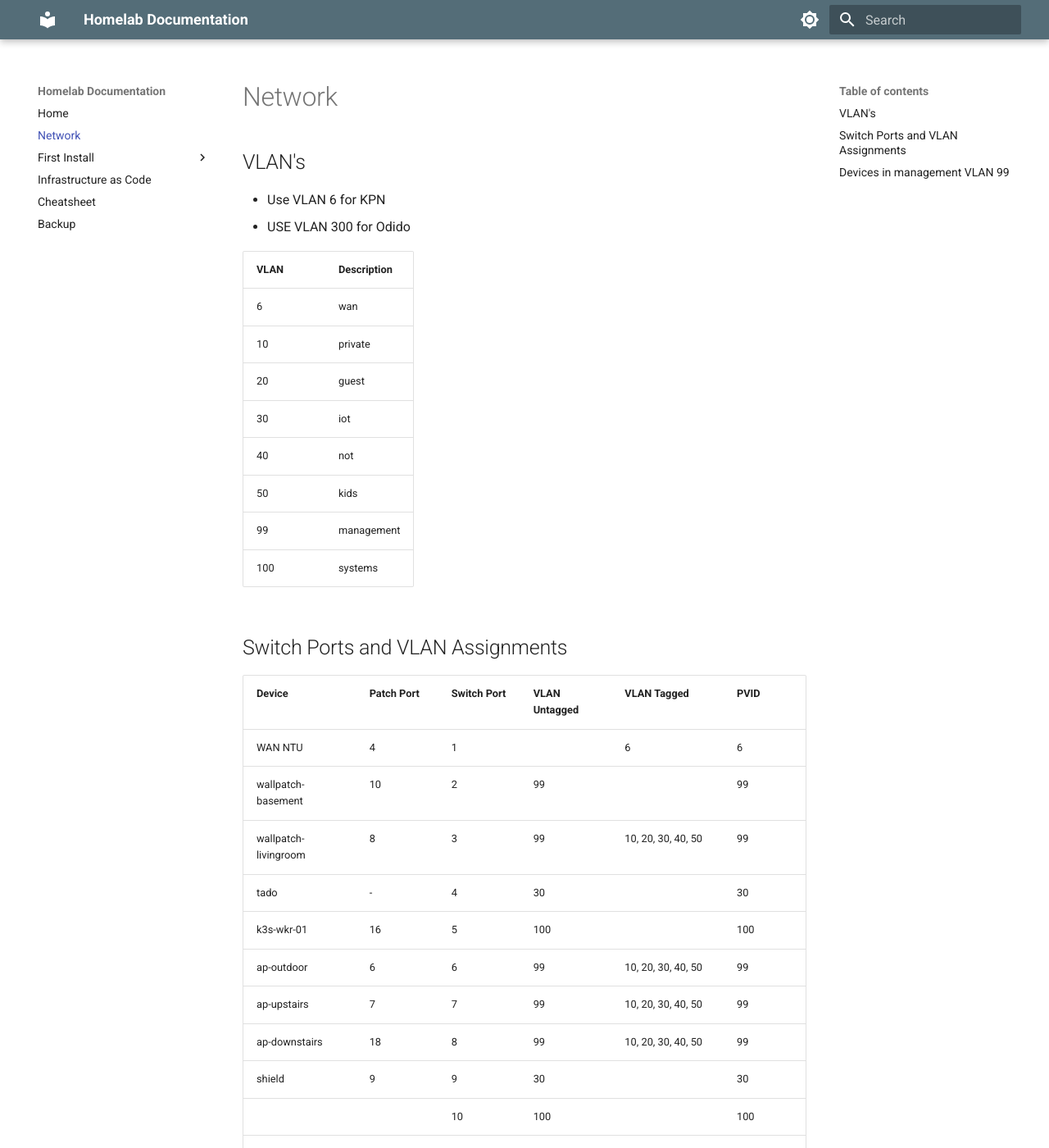
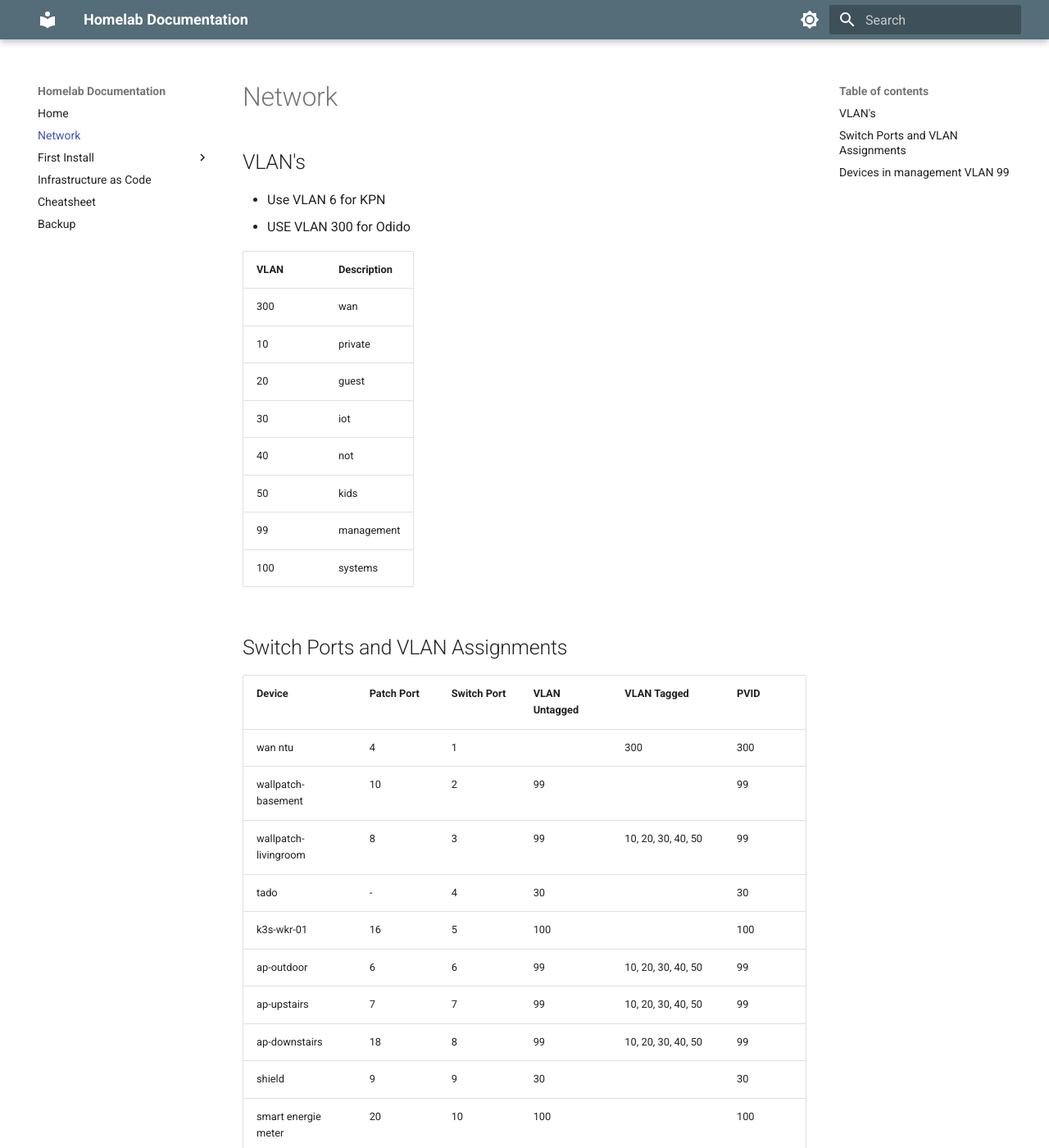
Before and after one commit to x-real-ip/documentation, an MkDocs documentation site: the page built from docs/network.md, in a window 1280 px wide and 1400 px high. Shown: the whole window at 82% size. Built offline with MkDocs 1.6.1 and Material for MkDocs 9.7.7, drawn with Linux system fonts in a browser that asks for light colours; some of the changed text lies outside the part shown.

Commit message:
Add zendure and smart meter to network table alsof set correct current wan vlan (odido)

```diff
--- a/docs/network.md
+++ b/docs/network.md
@@ -5,7 +5,7 @@
 
 | VLAN | Description |
 | ---- | ----------- |
-| 6    | wan         |
+| 300  | wan         |
 | 10   | private     |
 | 20   | guest       |
 | 30   | iot         |
@@ -18,7 +18,7 @@
 
 | Device                 | Patch Port | Switch Port | VLAN Untagged | VLAN Tagged                 | PVID |
 | ---------------------- | ---------- | ----------- | ------------- | --------------------------- | ---- |
-| WAN NTU                | 4          | 1           |               | 6                           | 6    |
+| wan ntu                | 4          | 1           |               | 300                         | 300  |
 | wallpatch-basement     | 10         | 2           | 99            |                             | 99   |
 | wallpatch-livingroom   | 8          | 3           | 99            | 10, 20, 30, 40, 50          | 99   |
 | tado                   | -          | 4           | 30            |                             | 30   |
@@ -27,7 +27,7 @@
 | ap-upstairs            | 7          | 7           | 99            | 10, 20, 30, 40, 50          | 99   |
 | ap-downstairs          | 18         | 8           | 99            | 10, 20, 30, 40, 50          | 99   |
 | shield                 | 9          | 9           | 30            |                             | 30   |
-|                        |            | 10          | 100           |                             | 100  |
+| smart energie meter    | 20         | 10          | 100           |                             | 100  |
 | k3s-wkr-02             | 17         | 11          | 99            |                             | 99   |
 | tv-01                  | 12         | 12          | 30            |                             | 30   |
 | wallpatch-livingroom   | 13         | 13          | 100           |                             | 100  |
```
Also changed, not shown: other parts of docs/network.md (+1 -1 lines).
